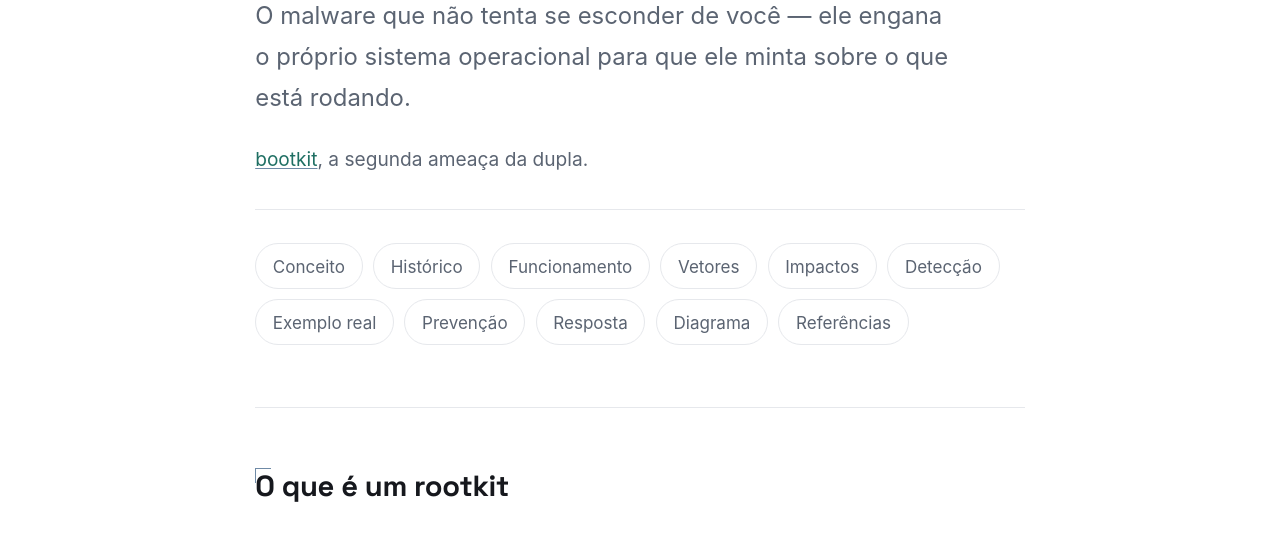
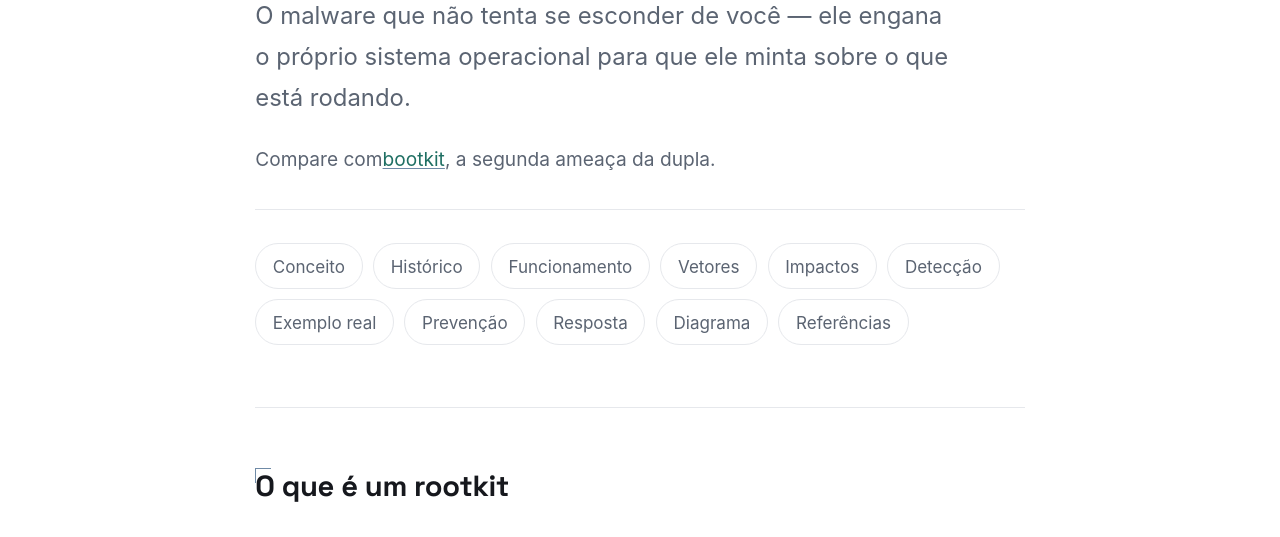
Before and after one commit to Henrique-Linhares/ameacas-ciberneticas, a plain HTML site: page index.html in a window 1280 px wide. Shown: the part 263-800 px from the top of the page. Drawn offline with Linux system fonts and the light colour scheme.

Commit message:
fix: Alterando texto do header

```diff
--- a/index.html
+++ b/index.html
@@ -30,7 +30,7 @@
         sistema operacional para que ele minta sobre o que está rodando.
       </p>
       <p class="see-also">
-        <a href="bootkit.html">bootkit</a>, a segunda ameaça da
+        Compare com<a href="bootkit.html">bootkit</a>, a segunda ameaça da
         dupla.
       </p>
 
```
